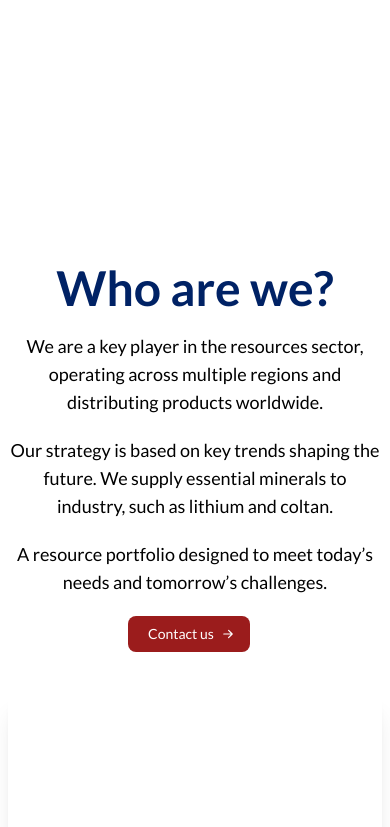
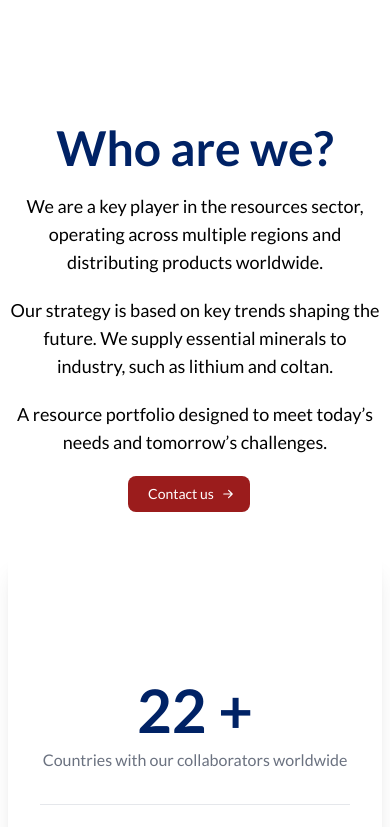
Before and after one commit to Ocece77/fidex_distribution, a React (Vite) app: page /about in a window 390 px wide. Shown: the part 860-1687 px from the top of the page. Built offline with nearby package versions, Linux system fonts and the light colour scheme.

Commit message:
correction légère

```diff
--- a/src/components/ContactSection.jsx
+++ b/src/components/ContactSection.jsx
@@ -19,6 +19,11 @@ const ContactSection = () => {
     const message = event.target.message.value;
 
     // Assainir les données -> DOMPurify
+    const sanitizedName = DOMPurify.sanitize(name);
+    const sanitizedFirstName = DOMPurify.sanitize(firstName);
+    const sanitizedEmail = DOMPurify.sanitize(email);
+    const sanitizedPhone = DOMPurify.sanitize(phone);
+    const sanitizedSubject = DOMPurify.sanitize(subject);
     const sanitizedMessage = DOMPurify.sanitize(message);
 
     // données assainies pour le serveur
@@ -31,13 +36,14 @@ const ContactSection = () => {
 
     // eslint-disable-next-line no-unused-vars
     const formData = {
-      name,
-      firstName,
-      email,
-      phone,
-      subject,
+      name : sanitizedName,
+      firstName : sanitizedFirstName,
+      email :sanitizedEmail,
+      phone :sanitizedPhone,
+      subject : sanitizedSubject,
       message: sanitizedMessage,
     };
+    event.target.reset();
   };
 
   return (
--- a/src/pages/About.jsx
+++ b/src/pages/About.jsx
@@ -49,7 +49,7 @@ const About = () => {
   }, [isInView]);
 
   return (
-    <div className='grid grid-cols-1 gap-30'>
+    <div className='grid grid-cols-1 md:gap-30 gap-15'>
       <HeaderComponent
         titre={t("about.header.title")}
         backgroundImage={photo1}
@@ -58,7 +58,7 @@ const About = () => {
       />
 
       <Reveal>
-        <div ref={numberContainerRef} className='grid lg:grid-cols-2 h-full gap-10 max-w-7xl mx-auto lg:px-20 px-2 py-20 bg-white'>
+        <div ref={numberContainerRef} className='grid lg:grid-cols-2 h-full gap-10 max-w-7xl mx-auto lg:px-20 px-2  bg-white'>
           <div className="flex flex-col gap-5 justify-center items-center lg:text-start text-center mx-auto max-w-2xl">
             <h1 className="lg:text-7xl text-5xl font-bold text-primary">
               {t("about.whoSection.title")}
```
Also changed, not shown: 52 other files (tests, documents, lock files or other folders).
